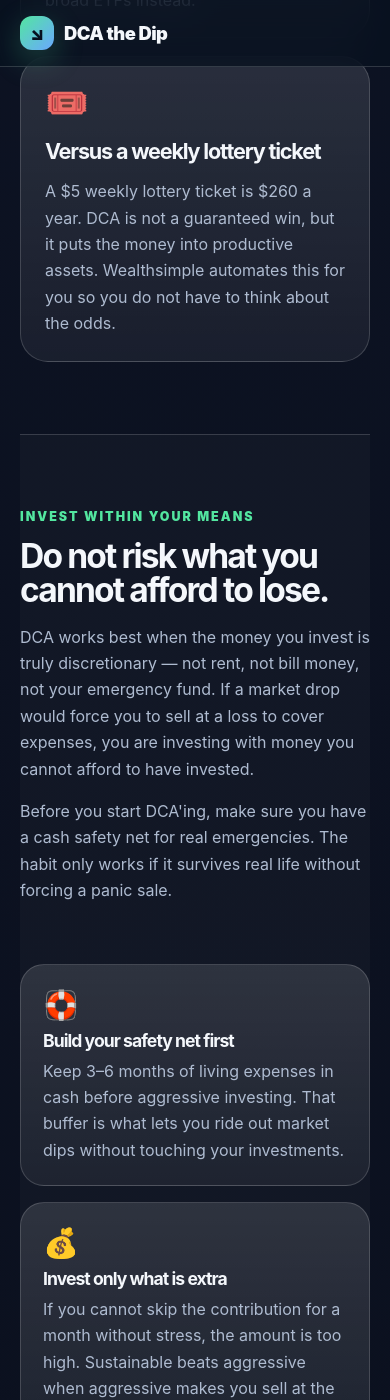
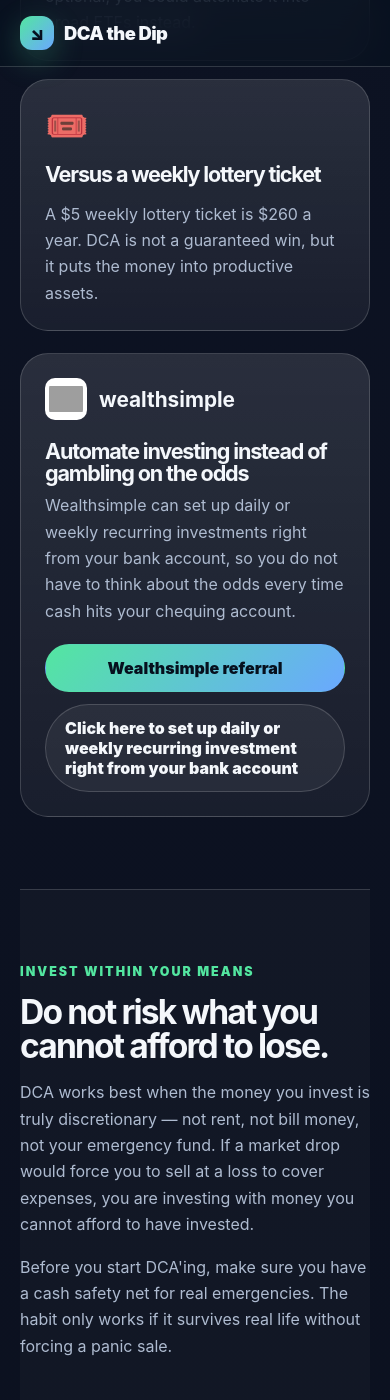
Before and after one commit to thestamp/dcathedip, a Jekyll site: the page built from index.html, in a window 390 px wide and 1400 px high, scrolled down 8157 px. Built offline with Jekyll 4.4.1, drawn with Linux system fonts in a browser that asks for light colours; some of the changed text lies outside the part shown; grey boxes are pictures that could not be loaded.

Commit message:
Fix day-zero contributions and Wealthsimple promo

```diff
--- a/assets/css/styles.css
+++ b/assets/css/styles.css
@@ -75,7 +75,7 @@
 .trust-row { margin-top: 26px; display: flex; flex-wrap: wrap; gap: 12px; }
 .trust-row span { border: 1px solid var(--border); border-radius: 999px; padding: 8px 12px; color: var(--muted); background: rgba(255,255,255,0.05); }
 
-.hero-card, .benefit-card, .chart-card, .controls, .wealthsimple, details, .ladder, .tfsa-card, .risk-card, .budget-card {
+.hero-card, .benefit-card, .chart-card, .controls, .wealthsimple, details, .ladder, .tfsa-card, .risk-card, .budget-card, .wealthsimple-promo {
   background: linear-gradient(180deg, var(--panel-2), rgba(255,255,255,0.055));
   border: 1px solid var(--border);
   border-radius: 28px;
@@ -162,6 +162,40 @@
 .budget-grid { display: grid; grid-template-columns: repeat(3, 1fr); gap: 18px; }
 .budget-card { padding: 24px; box-shadow: none; }
 .budget-card p { margin-bottom: 0; }
+.wealthsimple-promo {
+  margin-top: 22px;
+  padding: 24px;
+  display: grid;
+  grid-template-columns: 220px minmax(0, 1fr) 320px;
+  gap: 20px;
+  align-items: center;
+  box-shadow: none;
+}
+.wealthsimple-logo-lockup {
+  display: flex;
+  align-items: center;
+  gap: 12px;
+  color: var(--text);
+  font-size: 1.3rem;
+  font-weight: 900;
+  text-transform: lowercase;
+}
+.wealthsimple-logo-lockup img {
+  width: 42px;
+  height: 42px;
+  object-fit: contain;
+  border-radius: 10px;
+  background: #fff;
+  padding: 4px;
+}
+.wealthsimple-promo-copy h3 { margin-bottom: 8px; }
+.wealthsimple-promo-copy p { margin: 0; }
+.wealthsimple-promo-actions {
+  display: flex;
+  flex-direction: column;
+  gap: 12px;
+  align-items: stretch;
+}
 
 .means-section { background: rgba(255,255,255,0.025); border-top: 1px solid var(--border); padding-bottom: 84px; }
 .means-cards { display: grid; gap: 16px; }
@@ -215,8 +249,9 @@
   .hero, .calculator-layout, .split, .footer-grid, .timing-grid { grid-template-columns: 1fr; }
   .hero { padding-top: 56px; }
   .hero-card { min-height: 320px; }
-  .grid-3, .ticker-grid, .stats, .budget-grid { grid-template-columns: 1fr; }
+  .grid-3, .ticker-grid, .stats, .budget-grid, .wealthsimple-promo { grid-template-columns: 1fr; }
   .nav-links { display: none; }
   .wealthsimple { align-items: stretch; flex-direction: column; }
   .wealthsimple-actions { justify-content: flex-start; }
+  .wealthsimple-promo-actions { align-items: stretch; }
 }
--- a/assets/js/app.js
+++ b/assets/js/app.js
@@ -72,10 +72,10 @@
 }
 
 function contributionDays(every, deployDays, totalDays) {
+  const lastDay = Math.min(deployDays, totalDays);
   const days = [];
-  for (let day = 0; day <= Math.min(deployDays, totalDays); day += every) days.push(day);
-  if (!days.includes(Math.min(deployDays, totalDays))) days.push(Math.min(deployDays, totalDays));
-  return [...new Set(days)].sort((a, b) => a - b);
+  for (let day = 0; day <= lastDay; day += every) days.push(day);
+  return days;
 }
 
 function simulateSchedule(prices, frequency) {
--- a/index.html
+++ b/index.html
@@ -165,7 +165,7 @@
             <output id="recurringOut"></output>
           </label>
           <p class="chart-assumptions">Model assumes a 25% dip over 30 days, 30-day recovery, and 10% annual growth after recovery. Each schedule runs for one full year.</p>
-          <p class="chart-assumptions">Weekly = 5× daily &middot; biweekly = 10× &middot; monthly = 20× &middot; quarterly = 60×. <a href="https://help.wealthsimple.com/hc/en-ca/articles/9544942923547-Set-up-a-recurring-investment" rel="nofollow noopener">Set up recurring investments</a> so you can focus on your family, not the markets.</p>
+          <p class="chart-assumptions">Weekly = 5× daily &middot; biweekly = 10× &middot; monthly = 20× &middot; quarterly = 60×. <a href="https://wealthsimple.com/invite/V-MKNQ" rel="nofollow noopener">Use Wealthsimple to automate this</a>, and <a href="https://help.wealthsimple.com/hc/en-ca/articles/9544942923547-Set-up-a-recurring-investment" rel="nofollow noopener">click here to set up daily or weekly recurring investment right from your bank account</a>.</p>
         </form>
 
         <div class="chart-card">
@@ -213,9 +213,23 @@
       <article class="budget-card">
         <span class="icon">🎟️</span>
         <h3>Versus a weekly lottery ticket</h3>
-        <p>A $5 weekly lottery ticket is $260 a year. DCA is not a guaranteed win, but it puts the money into productive assets. <a href="https://wealthsimple.com/invite/V-MKNQ" rel="nofollow noopener">Wealthsimple automates this for you</a> so you do not have to think about the odds.</p>
+        <p>A $5 weekly lottery ticket is $260 a year. DCA is not a guaranteed win, but it puts the money into productive assets.</p>
       </article>
     </div>
+    <aside class="wealthsimple-promo" aria-label="Wealthsimple recurring investing promo">
+      <div class="wealthsimple-logo-lockup">
+        <img src="https://upload.wikimedia.org/wikipedia/commons/3/34/Wealthsimple_logo.svg" alt="Wealthsimple logo" loading="lazy" />
+        <strong>wealthsimple</strong>
+      </div>
+      <div class="wealthsimple-promo-copy">
+        <h3>Automate investing instead of gambling on the odds</h3>
+        <p>Wealthsimple can set up daily or weekly recurring investments right from your bank account, so you do not have to think about the odds every time cash hits your chequing account.</p>
+      </div>
+      <div class="wealthsimple-promo-actions">
+        <a class="button primary" href="https://wealthsimple.com/invite/V-MKNQ" rel="nofollow noopener">Wealthsimple referral</a>
+        <a class="button ghost" href="https://help.wealthsimple.com/hc/en-ca/articles/9544942923547-Set-up-a-recurring-investment" rel="nofollow noopener">Click here to set up daily or weekly recurring investment right from your bank account</a>
+      </div>
+    </aside>
   </section>
 
   <section id="means" class="wrap section split means-section">
```
Also changed, not shown: requirements.md (+5 -1 lines), tests/smoke.js (+8 -1 lines).
